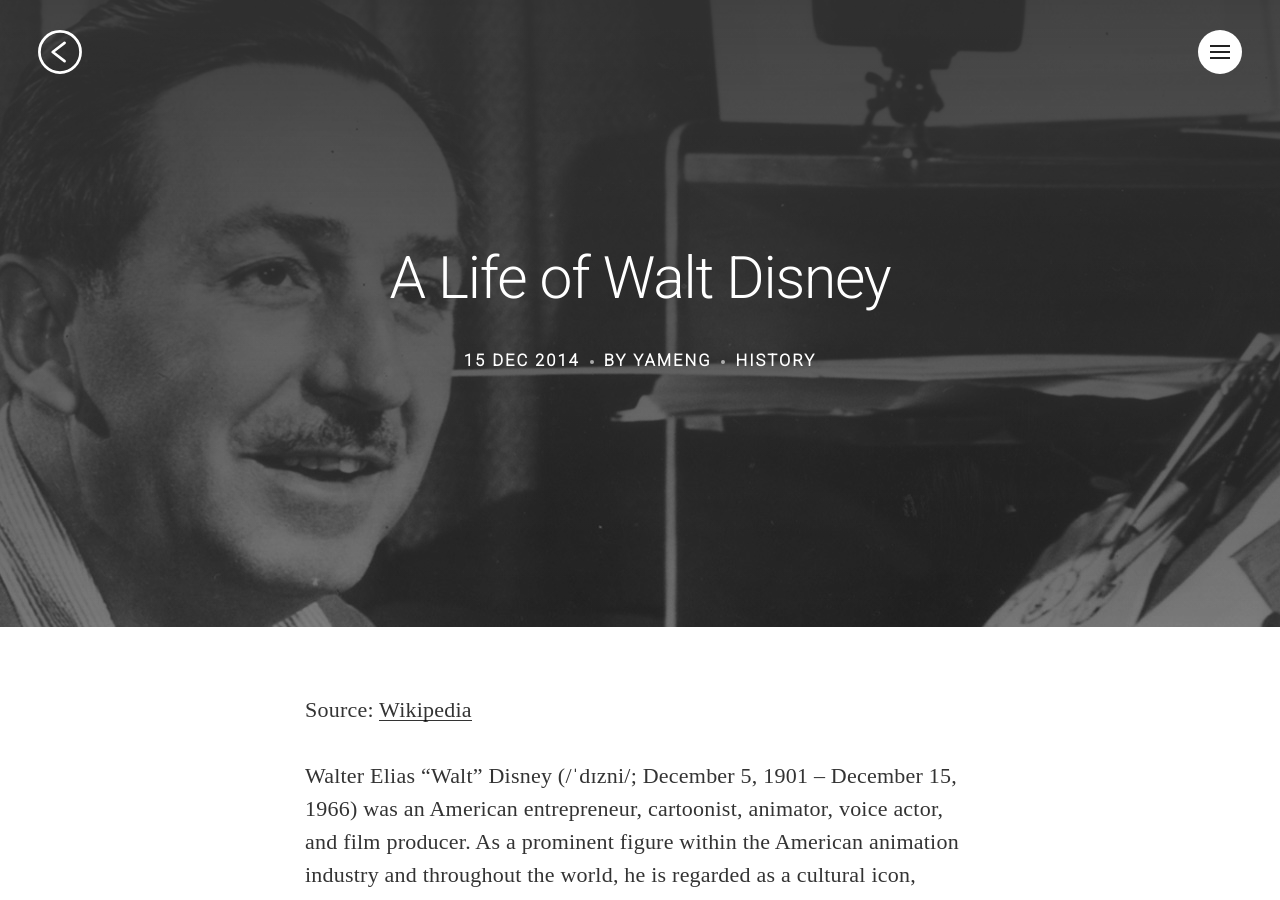
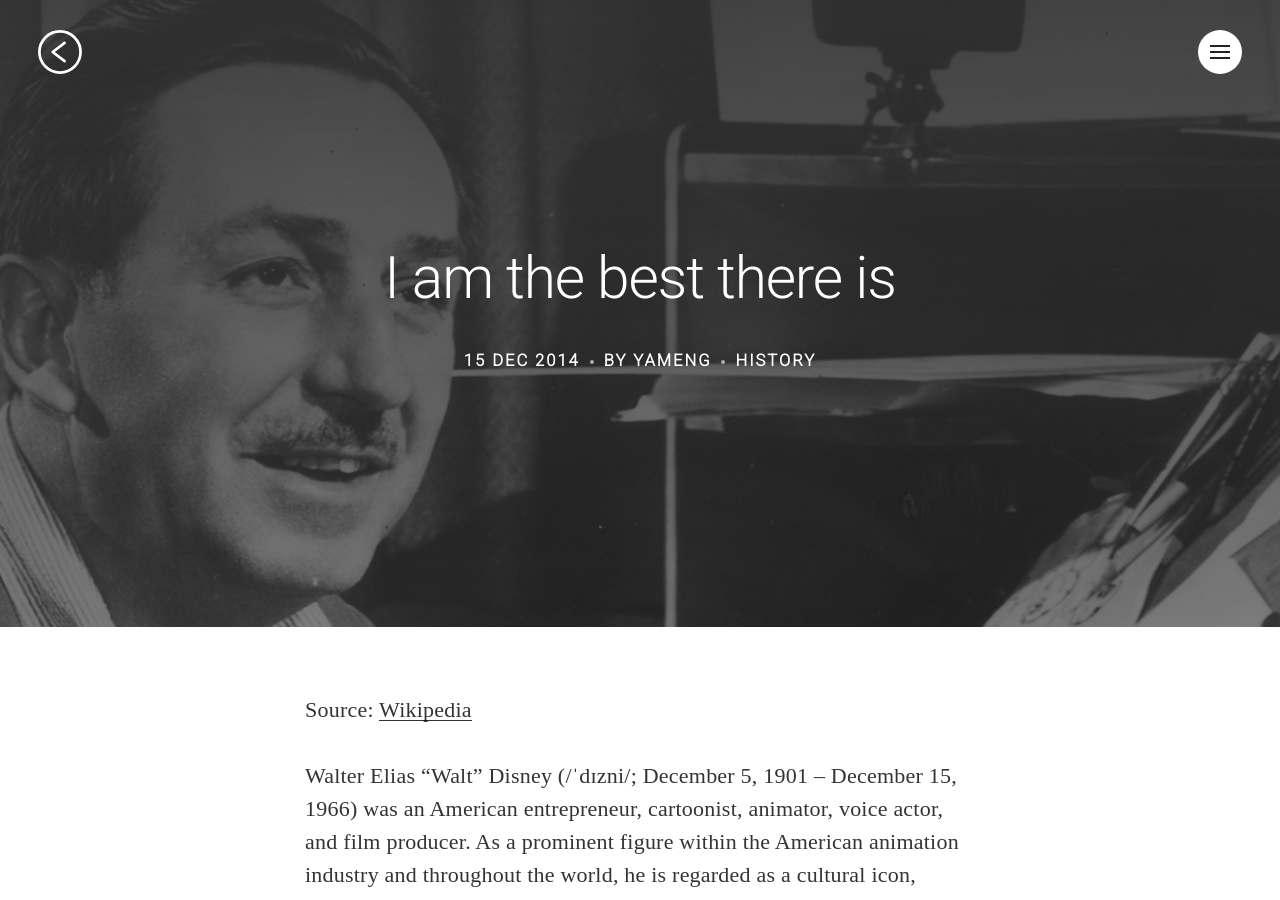
Before and after one commit to ArmonGo/ArmonGo.github.io, a Jekyll site: the page built from _posts/2014-12-15-a-life-of-walt-disney.markdown, in a window 1280 px wide and 900 px high. Built offline with Jekyll 4.4.1, drawn with Linux system fonts in a browser that asks for light colours; nearby versions of some CDN libraries; some web fonts are replaced; Markdown is read by kramdown in place of the engine named in the settings; comment, search, counter and statistics services are not loaded.

Commit message:
Update 2014-12-15-a-life-of-walt-disney.markdown

```diff
--- a/_posts/2014-12-15-a-life-of-walt-disney.markdown
+++ b/_posts/2014-12-15-a-life-of-walt-disney.markdown
@@ -1,6 +1,6 @@
 ---
 layout: post
-title:  "A Life of Walt Disney"
+title:  "I am the best there is"
 date:   2014-12-15 01:00:00
 last_modified_at:  2014-12-15 01:00:00
 excerpt: "Walter Elias Disney was an American entrepreneur, cartoonist, animator, voice actor, and film producer. As a prominent..."
```
